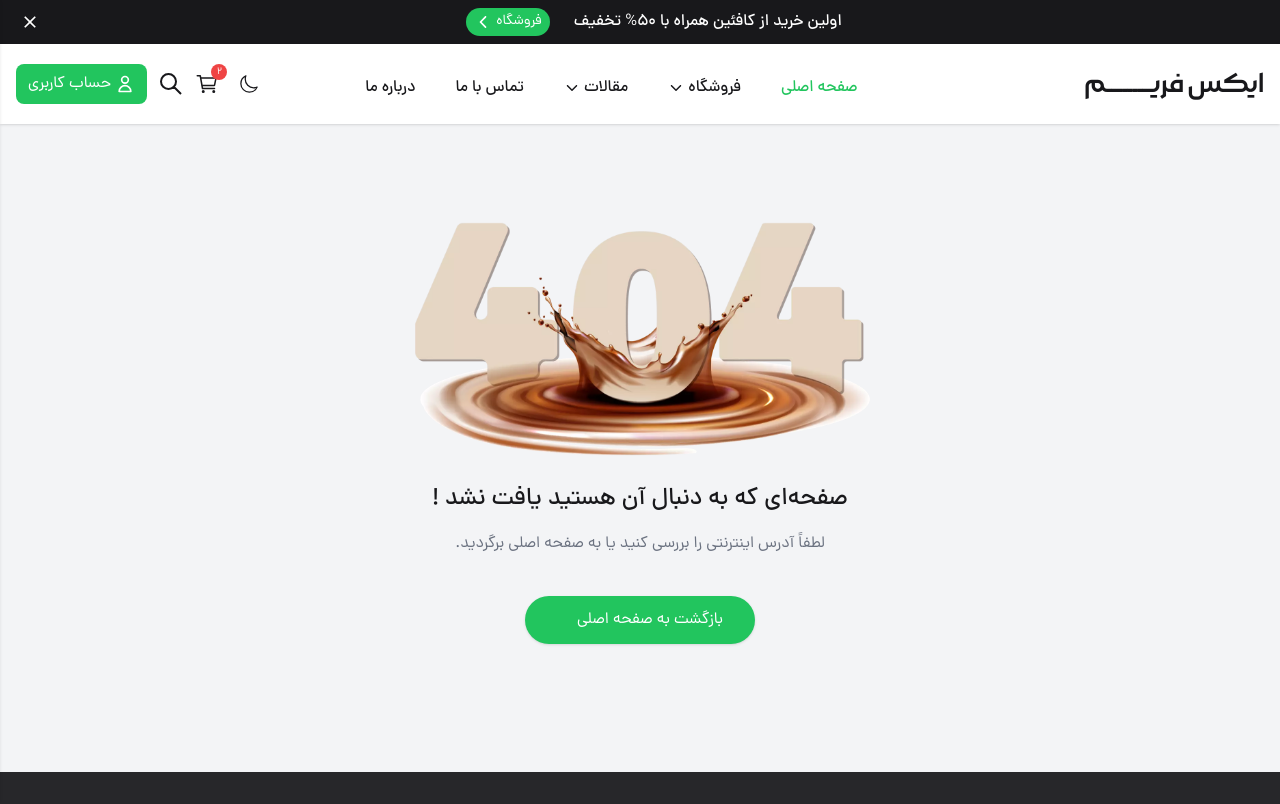
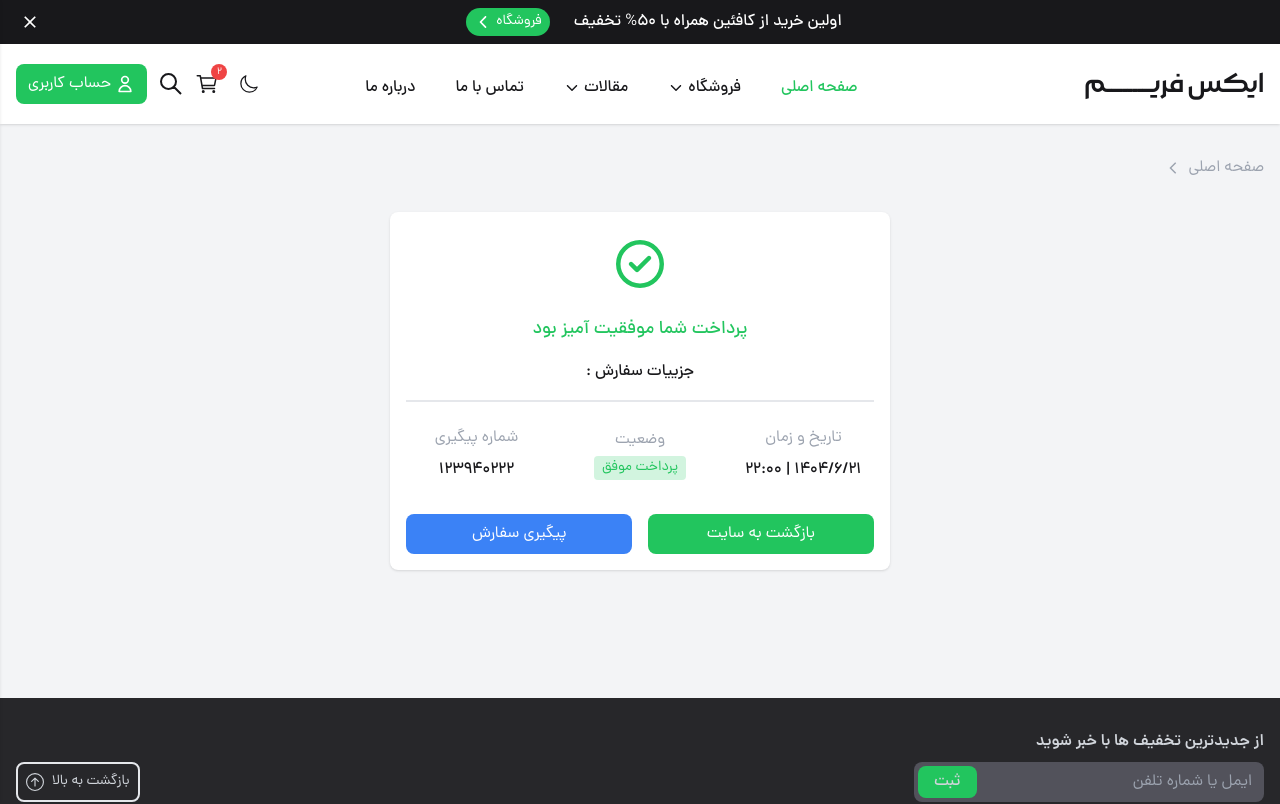
Before and after one commit to emiroow/X-shop-client, a Next.js app: page /payment-status in a window 1280 px wide. Before the commit this address had no page. Shown: the top 804 px of the page. Built offline with nearby package versions, Linux system fonts and the light colour scheme.

Commit message:
add payment status

```diff
--- /dev/null
+++ b/src/app/payment-status/page.tsx
@@ -0,0 +1,46 @@
+import Breadcrumbs from "@/components/ui/Breadcrumbs";
+import { FaRegCircleCheck } from "react-icons/fa6";
+
+const page = () => {
+  return (
+    <div className="container child:my-8">
+      <Breadcrumbs />
+      {/* <!-- payment box info --> */}
+      <section className="lg:w-[40%] mx-auto flex justify-center items-center flex-col gap-y-4 p-4 rounded-lg shadow bg-white dark:bg-zinc-700">
+        <FaRegCircleCheck className="text-5xl text-green-500 my-3" />
+
+        <h3 className="font-DanaMedium text-green-500 text-lg">
+          پرداخت شما موفقیت آمیز بود
+        </h3>
+        <p className="font-DanaMedium">جزییات سفارش :</p>
+        <span className="w-full flex border-t-2 border-gray-200 dark:border-white/20"></span>
+        <div className="mt-2 flex flex-wrap w-full items-center justify-center lg:justify-between child:text-center gap-5 lg:child:w-[30%]">
+          <span>
+            <p className="text-gray-400">تاریخ و زمان </p>
+            <p className="font-DanaMedium mt-2">1404/6/21 | 22:00</p>
+          </span>
+          <span className="order-4 lg:order-none">
+            <p className="text-gray-400"> وضعیت </p>
+            <button className="mt-1 bg-green-500/20 text-green-500 text-sm px-2 py-0.5 rounded">
+              پرداخت موفق
+            </button>
+          </span>
+          <span>
+            <p className="text-gray-400"> شماره پیگیری </p>
+            <p className="font-DanaMedium mt-2">123940222</p>
+          </span>
+        </div>
+        <div className="w-full grid grid-cols-12 child:col-span-6 gap-x-4 child:text-white child:flex child:w-full child:justify-center child:items-center child:py-2 mt-4 child:rounded-lg child:transition-all">
+          <a href="index.html" className="bg-green-500 hover:bg-green-600">
+            بازگشت به سایت
+          </a>
+          <a href="index.html" className="bg-blue-500 hover:bg-blue-600">
+            پیگیری سفارش
+          </a>
+        </div>
+      </section>
+    </div>
+  );
+};
+
+export default page;
```
